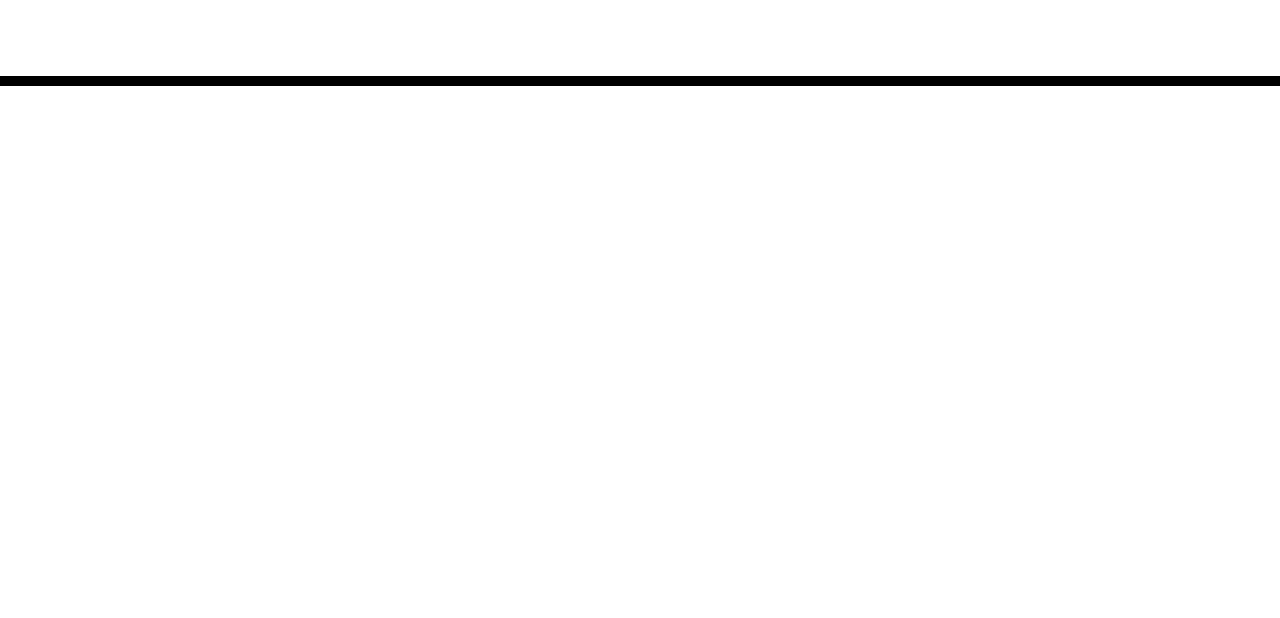
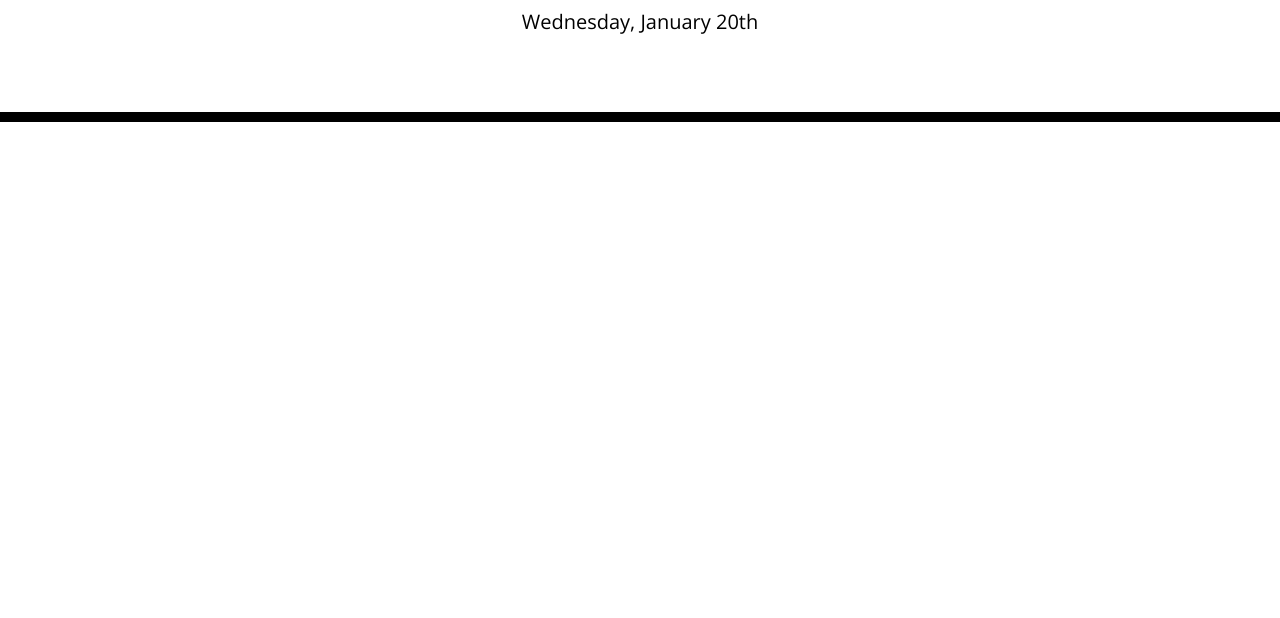
Before and after one commit to fidel-bello/workSchedule, a plain HTML site: page index.html in a window 1280 px wide. Shown: the part 182-800 px from the top of the page. Drawn offline with nearby package versions, Linux system fonts and the light colour scheme.

Commit message:
added declared variable for the current day and selected p id currentDay to display the declared variable

```diff
--- a/java.js
+++ b/java.js
@@ -0,0 +1,4 @@
+//declared variable for current date
+var currentDay = moment().format("dddd, MMMM Do");
+// selected currentDay p id to display the current date
+$("#currentDay").text(currentDay);
```
Also changed, not shown: index.html (+1 -0 lines).
